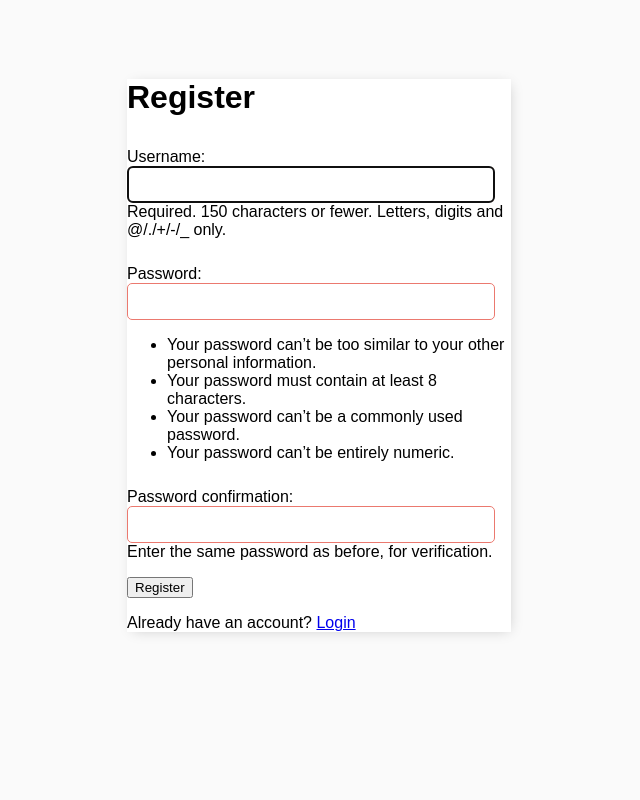
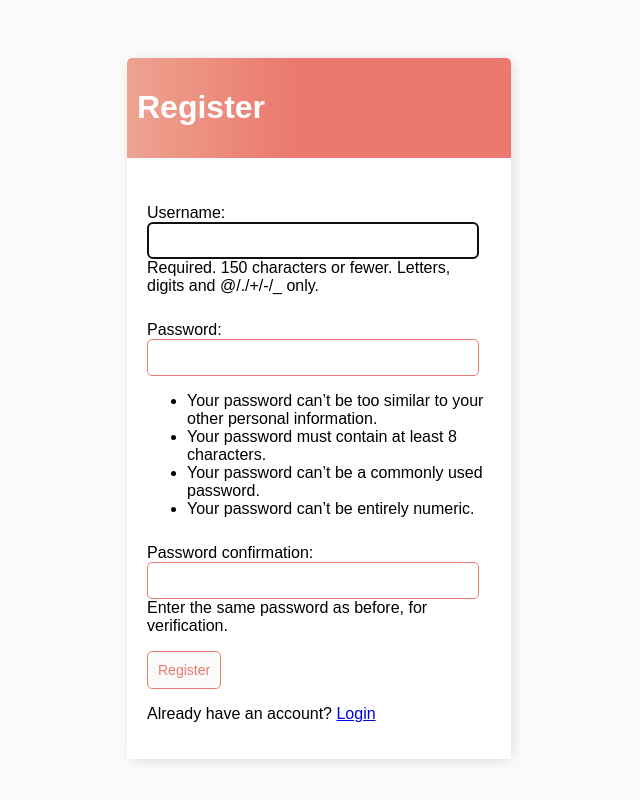
Before and after one commit to JustA3DObject/ToDo-List-App, a Django app: page /register/ in a window 1280 px wide. Shown: the whole page, without its empty margins (321-961 px from the left). Run offline with Django 4.2, Linux system fonts and the light colour scheme.

Commit message:
Added style to register.html

```diff
--- a/todolist/base/templates/base/register.html
+++ b/todolist/base/templates/base/register.html
@@ -1,10 +1,14 @@
 {% extends 'base/base.html' %} {% block content %}
-<h1>Register</h1>
 
-<form method="POST">
-    {% csrf_token %} {{ form.as_p }}
-    <input type="submit" value="Register">
-</form>
+<div class="header-bar">
+    <h1>Register</h1>
+</div>
 
-<p>Already have an account? <a href="{% url 'login' %}">Login</a></p>
+<div class="form-body">
+    <form method="POST">
+        {% csrf_token %} {{ form.as_p }}
+        <input class="button" type="submit" value="Register">
+    </form>
+    <p>Already have an account? <a href="{% url 'login' %}">Login</a></p>
+</div>
 {% endblock content %}
```
